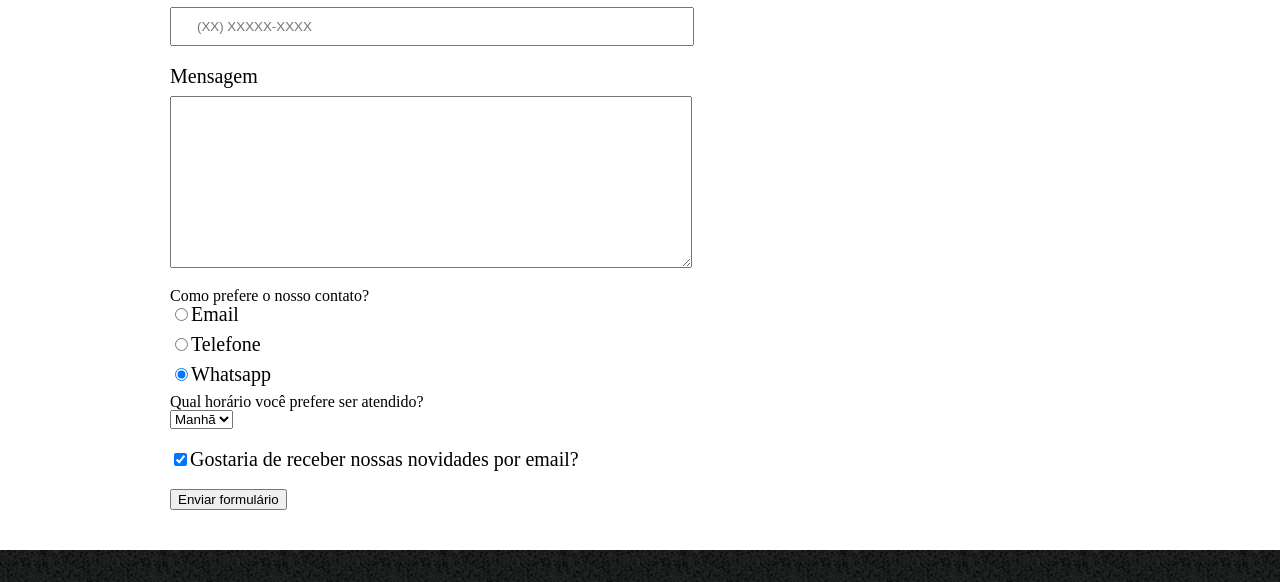
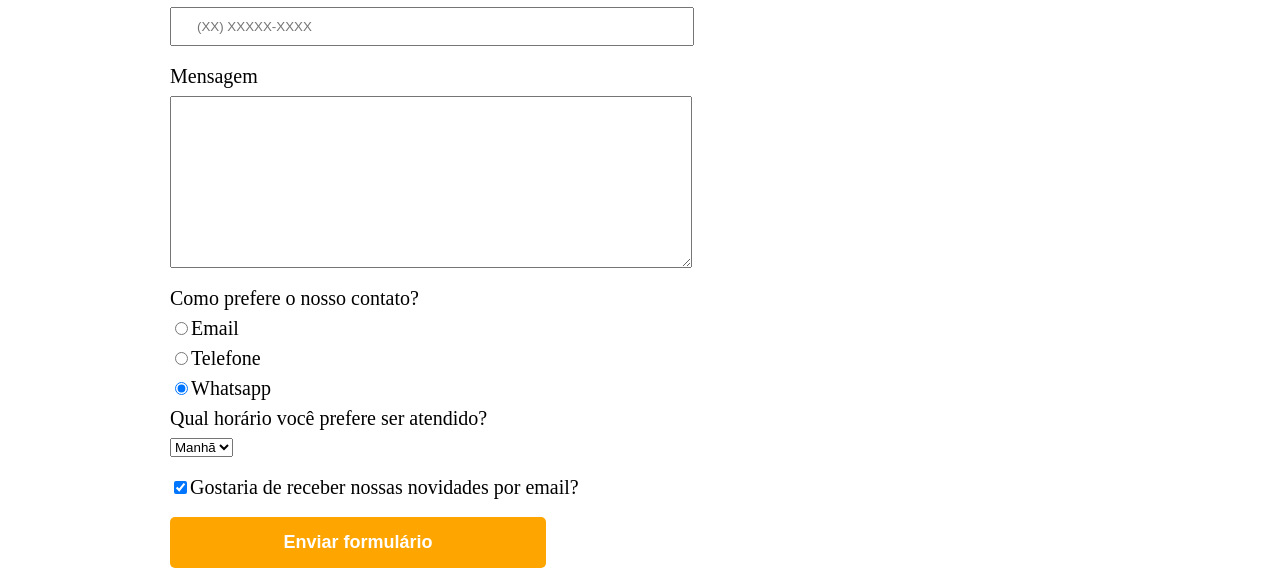
Before and after one commit to Luiusu/Barbearia-Alura-Luis-Contato, a plain HTML site: page contato.html in a window 1280 px wide. Shown: the part 534-1116 px from the top of the page. Drawn offline with Linux system fonts and the light colour scheme.

Commit message:
contato.css

```diff
--- a/contato.css
+++ b/contato.css
@@ -74,7 +74,7 @@ form {
 
 }
 
-form label, form p {
+form label, form legend {
 
     display: block;
     font-size: 20px;
@@ -96,3 +96,24 @@ form label, form p {
     margin: 20px 0;
 
 }
+
+.enviar {
+
+    width: 40%;
+    padding: 15px 0;
+    background: orange;
+    color: white;
+    font-weight: bold;
+    font-size: 18px;
+    border: none;
+    border-radius: 5px;
+    transition: 1s background;
+    cursor:pointer;
+
+}
+
+.enviar:hover {
+
+    background: darkorange;
+
+}
```
